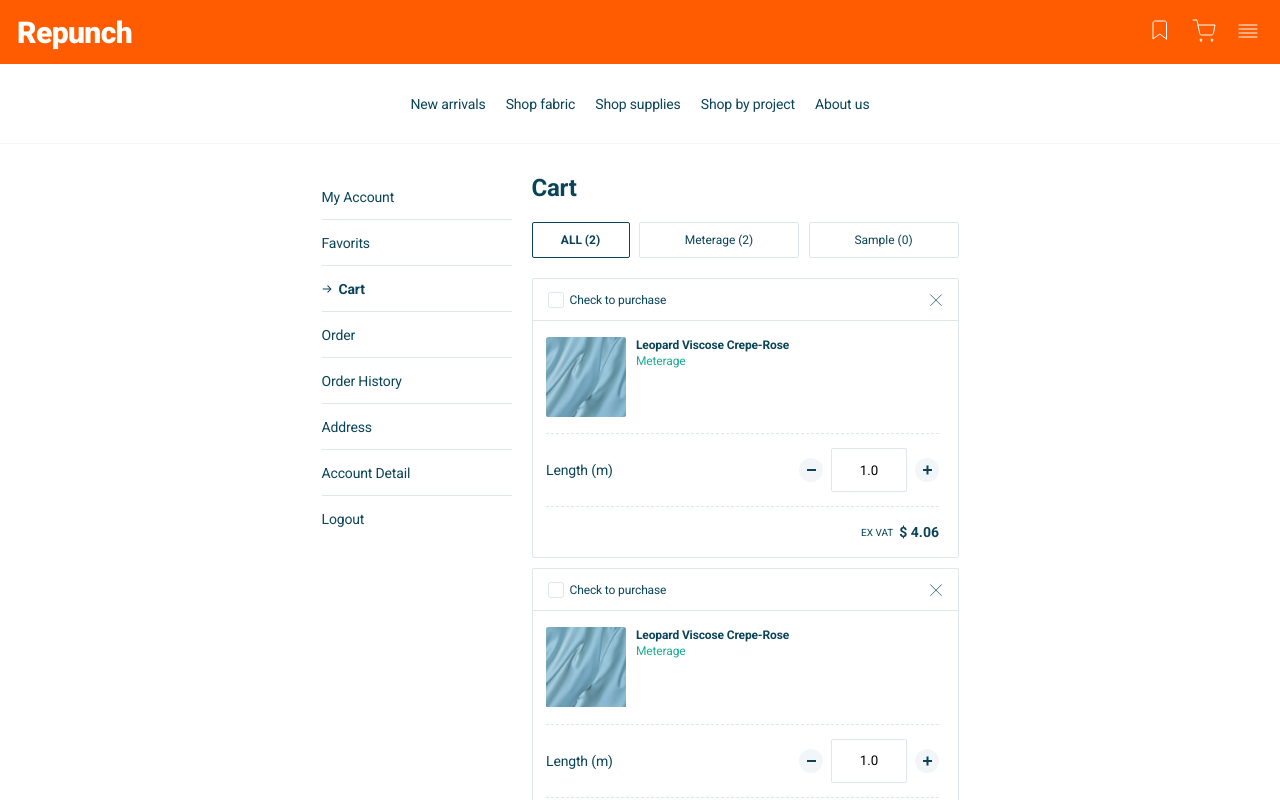
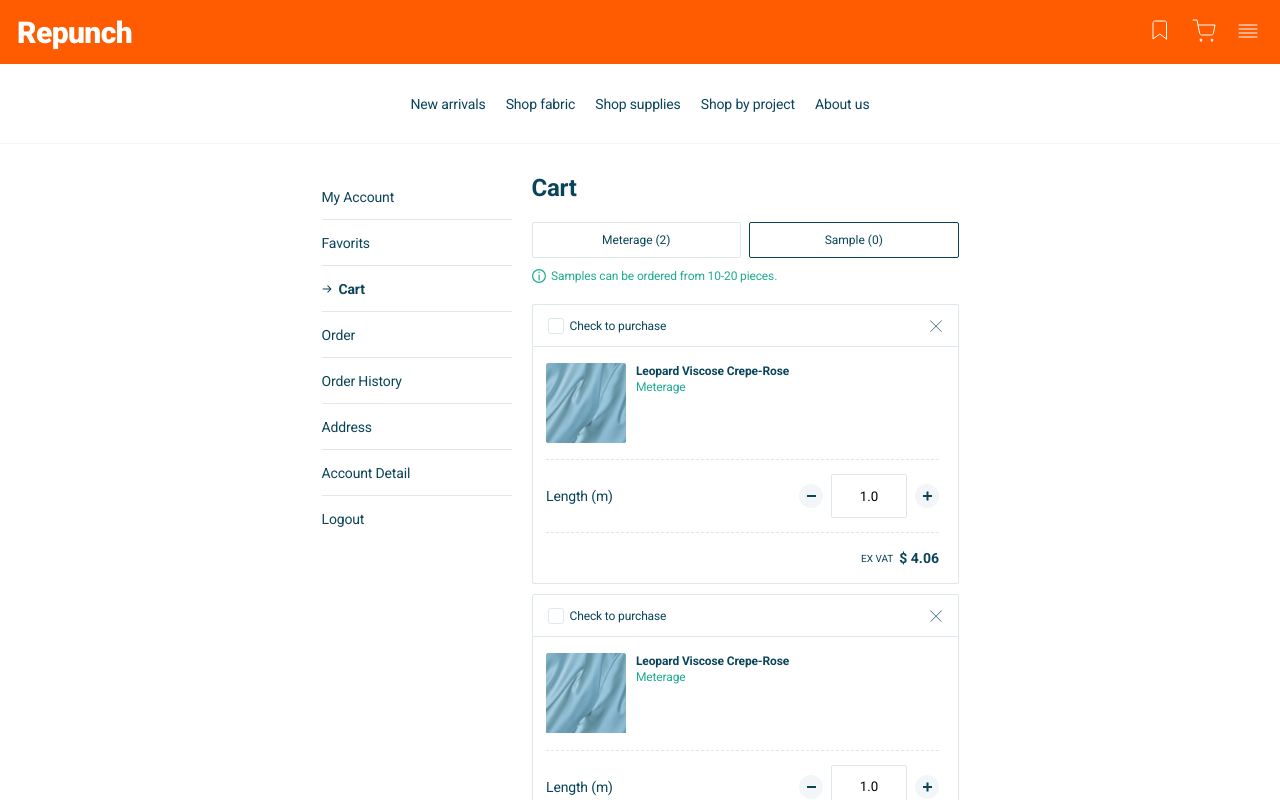
Before and after one commit to joseph-wee/repunch-web-public, a Next.js app: page /cart in a window 1280 px wide. Both pictures are taken after a click on the button "Sample (0)". Shown: the top 800 px of the page. Built offline with nearby package versions, Linux system fonts and the light colour scheme.

Commit message:
design&feat: all 버튼 삭제, meterage, sample 상태관리

```diff
--- a/pages/cart.tsx
+++ b/pages/cart.tsx
@@ -3,10 +3,29 @@ import styled from "styled-components";
 import { SideBar, CartMeterageProduct } from "../components";
 import Link from "next/link";
 import Image from "next/image";
-import { btn_web_back } from "../assets";
+import { btn_web_back, ic_info } from "../assets";
 import { goBack } from "../utils/functions";
+import { useState } from "react";
+import { useAppDispatch, useAppSelector } from "../redux/hooks";
+import { setMeterage, setSample } from "../features/login/cartSlice";
+import { useRouter } from "next/router";
 
-const cart = () => {
+const useCart = () => {
+  const [isActive, setIsActive] = useState(false);
+
+  const { value: cartValue } = useAppSelector((state) => state.cartValue);
+  const dispatch = useAppDispatch();
+  const router = useRouter();
+
+  const cartPurchaseHandler = () => {
+    if (cartValue == 0) {
+      router.push("/check_out");
+    }
+    if (cartValue == 1) {
+      setIsActive(true);
+    }
+  };
+
   return (
     <>
       <Container>
@@ -18,21 +37,46 @@ const cart = () => {
             </ImageWrapper>
             <Title>Cart</Title>
           </TitleWrapper>
-          <AllMeterSampleButtonWrapper>
-            <AllButton>ALL (2)</AllButton>
-            <MeterageButton>Meterage (2)</MeterageButton>
-            <SampleButton>Sample (0)</SampleButton>
+          <AllMeterSampleButtonWrapper isActive={cartValue}>
+            <MeterageButton
+              isActive={cartValue}
+              onClick={() => dispatch(setMeterage())}
+            >
+              Meterage (2)
+            </MeterageButton>
+            <SampleButton
+              isActive={cartValue}
+              onClick={() => dispatch(setSample())}
+            >
+              Sample (0)
+            </SampleButton>
           </AllMeterSampleButtonWrapper>
+          <SampleInfoMessage isActive={cartValue}>
+            <Image src={ic_info} alt={"ic_info"} />
+            Samples can be ordered from 10-20 pieces.
+          </SampleInfoMessage>
           <CartMeterageProduct />
           <CartMeterageProduct />
           <RemovePurchaseButtonWrapper>
             <RemoveButton>Remove(2)</RemoveButton>
-            <Link href="/check_out" style={{ textDecoration: "none" }}>
-              <PurchaseButton>Process to purchase(2)</PurchaseButton>
-            </Link>
+            <PurchaseButton onClick={() => cartPurchaseHandler()}>
+              Process to purchase(2)
+            </PurchaseButton>
           </RemovePurchaseButtonWrapper>
         </Main>
       </Container>
+      <PopUpBox isActive={isActive}>
+        <ContentBox>
+          <PopUpMessage>
+            Samples can be ordered from
+            <br />
+            <Bold>10-20</Bold> pieces.
+          </PopUpMessage>
+          <ButtonWrapper onClick={() => setIsActive(false)}>
+            <PopUpButton>OK</PopUpButton>
+          </ButtonWrapper>
+        </ContentBox>
+      </PopUpBox>
     </>
   );
 };
@@ -85,36 +129,20 @@ const Title = styled.div`
     margin-left: 8px;
   }
 `;
-const AllMeterSampleButtonWrapper = styled.div`
+const AllMeterSampleButtonWrapper = styled.div<{ isActive: number }>`
   display: flex;
   gap: 8px;
-  margin-bottom: 20px;
-  justify-content: space-between;
+  margin-bottom: ${(props) => {
+    return props.isActive == 1 ? "10px" : "20px";
+  }};
+`;
+const MeterageButton = styled.button<{ isActive: number }>`
+  display: block;
+  padding: 0;
   width: 100%;
-`;
-const AllButton = styled.button`
-  padding: 0;
-  width: 98px;
   height: 36px;
   background-color: #ffffff;
   border: 1px solid #0a4459;
-  border-radius: 2px;
-  box-sizing: border-box;
-
-  font-weight: 700;
-  font-size: 12px;
-  line-height: 14px;
-  color: #0a4459;
-  @media screen and (max-width: 767px) {
-    width: 24%;
-  }
-`;
-const MeterageButton = styled.button`
-  padding: 0;
-  width: 160px;
-  height: 36px;
-  background-color: #ffffff;
-  border: 1px solid #dee8ec;
   border-radius: 2px;
   box-sizing: border-box;
 
@@ -122,13 +150,15 @@ const MeterageButton = styled.button`
   font-size: 12px;
   line-height: 14px;
   color: #0a4459;
-  @media screen and (max-width: 767px) {
-    width: 39%;
-  }
+
+  border: ${(props) => {
+    return props.isActive == 0 ? "1px solid #0a4459" : "1px solid #dee8ec";
+  }};
 `;
-const SampleButton = styled.button`
+const SampleButton = styled.button<{ isActive: number }>`
+  display: block;
   padding: 0;
-  width: 150px;
+  width: 100%;
   height: 36px;
   background-color: #ffffff;
   border: 1px solid #dee8ec;
@@ -138,9 +168,24 @@ const SampleButton = styled.button`
   font-size: 12px;
   line-height: 14px;
   color: #0a4459;
-  @media screen and (max-width: 767px) {
-    width: 36%;
-  }
+
+  border: ${(props) => {
+    return props.isActive == 1 ? "1px solid #0a4459" : "1px solid #dee8ec";
+  }};
+`;
+const SampleInfoMessage = styled.div<{ isActive: number }>`
+  display: ${(props) => {
+    return props.isActive == 1 ? "flex" : "none";
+  }};
+  align-items: center;
+  gap: 5.5px;
+  margin-bottom: 20px;
+
+  font-weight: 400;
+  font-size: 12px;
+  line-height: 16px;
+  letter-spacing: -0.011em;
+  color: #1eab92;
 `;
 const RemovePurchaseButtonWrapper = styled.div`
   display: flex;
@@ -188,4 +233,63 @@ const PurchaseButton = styled.button`
   }
 `;
 
-export default cart;
+const PopUpBox = styled.div<{ isActive: boolean }>`
+  display: ${(props) => {
+    return props.isActive == true ? "flex" : "none";
+  }};
+  z-index: 2;
+  position: fixed;
+  top: 0;
+  align-items: center;
+  justify-content: center;
+  width: 100%;
+  height: 100vh;
+  background-color: rgba(0, 0, 0, 0.6);
+`;
+const ContentBox = styled.div`
+  padding-top: 20px;
+  padding-bottom: 20px;
+  width: 320px;
+  box-sizing: border-box;
+  background-color: #ffffff;
+`;
+const PopUpTitle = styled.div`
+  margin-bottom: 9px;
+  font-weight: 700;
+  font-size: 14px;
+  line-height: 18px;
+  text-align: center;
+  color: #0a4459;
+`;
+const PopUpMessage = styled.div`
+  margin-bottom: 24px;
+  font-weight: 700;
+  font-size: 14px;
+  line-height: 18px;
+  text-align: center;
+  color: #0a4459;
+`;
+const Bold = styled.span`
+  color: #ff5c01;
+`;
+const ButtonWrapper = styled.div`
+  display: flex;
+  flex-wrap: wrap;
+  justify-content: center;
+  gap: 5px;
+`;
+const PopUpButton = styled.button`
+  width: 280px;
+  height: 36px;
+  background-color: #1eab92;
+  border: none;
+  border-radius: 2px;
+  box-sizing: border-box;
+  font-weight: 700;
+  font-size: 14px;
+  line-height: 18px;
+  color: #ffffff;
+  cursor: pointer;
+`;
+
+export default useCart;
```
